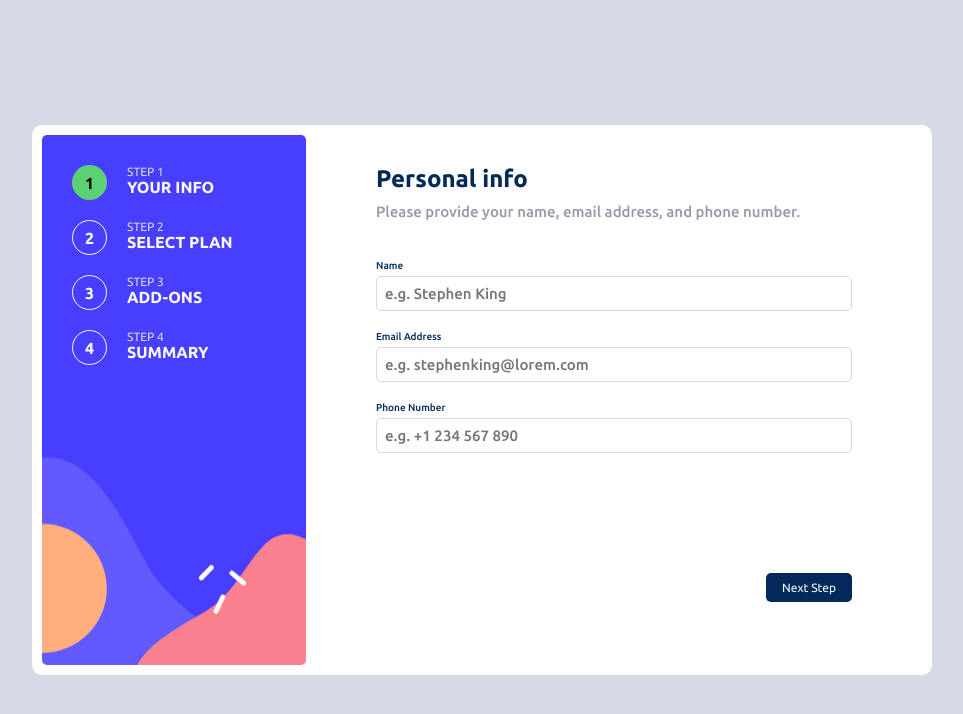
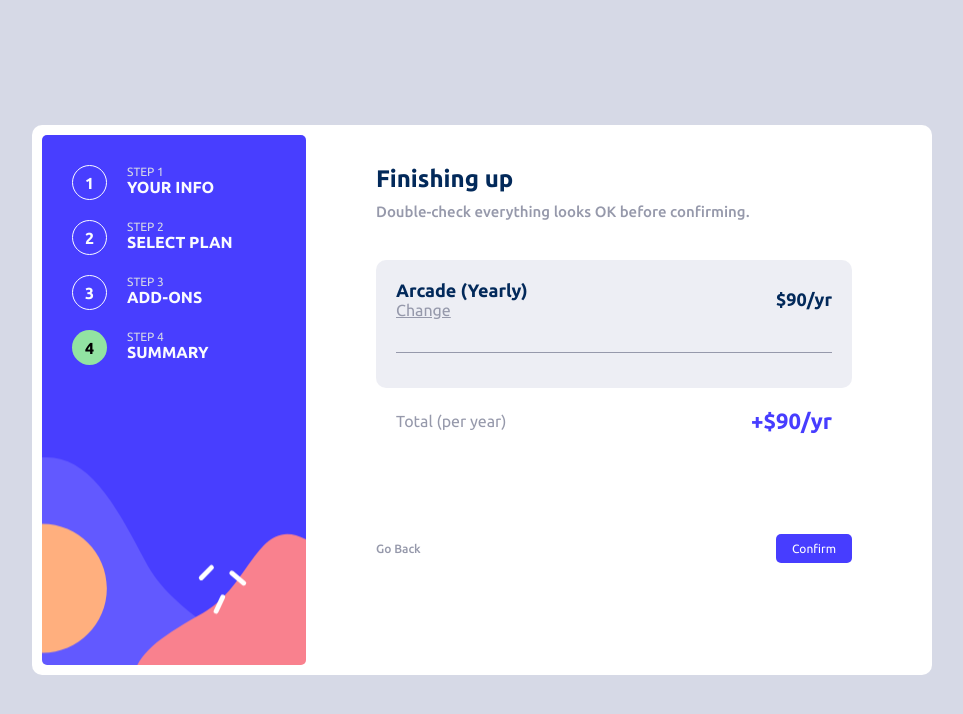
Before and after one commit to Dhruv-Srivastava/Multi-Step-Form-FEM, a React (Vite) app: page / in a window 1280 px wide. Shown: the top 714 px of the page, without its empty margins (158-1121 px from the left). Built offline with nearby package versions, Linux system fonts and the light colour scheme.

Commit message:
Add Summary Section

```diff
--- a/src/App.css
+++ b/src/App.css
@@ -11,7 +11,7 @@
   --magnolia: hsl(217, 100%, 97%);
   --wlabaster: hsl(231, 100%, 99%);
   --white: hsl(0, 0%, 100%);
-  --green: hsl(132, 56%, 59%);
+  --green: hsl(132, 59%, 73%);
   --black: hsl(0, 0%, 0%);
 }
 
@@ -87,7 +87,7 @@ main#form-container {
   padding-block: 30px;
 }
 
-.form-content{
+.form-content {
   height: 100%;
   width: 100%;
 }
@@ -104,7 +104,7 @@ main#form-container {
   margin-bottom: 40px;
 }
 
-.form-content .label-container{
+.form-content .label-container {
   margin-bottom: 5px;
   font-weight: 500;
   font-size: 10px;
@@ -112,17 +112,17 @@ main#form-container {
   justify-content: space-between;
 }
 
-.form-content label.p-info{
+.form-content label.p-info {
   color: var(--marine-blue);
 }
 
-.form-content label.error-label{
+.form-content label.error-label {
   color: var(--strawberry-red);
   font-weight: 700;
 }
 
-
-.form-content input[type="text"],.form-content input[type="email"]{
+.form-content input[type="text"],
+.form-content input[type="email"] {
   display: block;
   width: 100%;
   outline: none;
@@ -138,14 +138,13 @@ main#form-container {
   color: var(--marine-blue);
 }
 
-.form-content input:focus{
+.form-content input:focus {
   border-color: var(--purplish-blue);
 }
 
-.form-content input.invalid-input{
+.form-content input.invalid-input {
   border-color: var(--strawberry-red);
 }
-
 
 #form-container .navbar {
   height: 100%;
@@ -194,19 +193,18 @@ main#form-container {
   font-weight: 700;
 }
 
-
 /* Section 2- Select your plan*/
 
-.form-content input[type="radio"]{
+.form-content input[type="radio"] {
   display: none;
 }
 
-.form-content .plan-info-container{
+.form-content .plan-info-container {
   display: flex;
   gap: 20px;
 }
 
-.form-content label.plan-label{
+.form-content label.plan-label {
   border: 1px solid var(--cool-gray);
   border-radius: 10px;
   cursor: pointer;
@@ -218,42 +216,42 @@ main#form-container {
   min-width: 160px;
 }
 
-label.plan-label img.plan-icon{
+label.plan-label img.plan-icon {
   height: 50px;
   width: 50px;
 }
 
-.form-content label.plan-label:hover{
+.form-content label.plan-label:hover {
   border-color: var(--purplish-blue);
 }
 
-.form-content label.bg-active{
+.form-content label.bg-active {
   background-color: hsla(228, 100%, 84%, 0.366);
-  border-color: var(--purplish-blue)
+  border-color: var(--purplish-blue);
 }
 
-.plan-title{
+.plan-title {
   font-size: 20px;
   color: var(--marine-blue);
   margin-bottom: 5px;
 }
 
-.plan-price{
+.plan-price {
   font-size: 12px;
   color: var(--cool-gray);
   font-weight: 500;
   margin-bottom: 5px;
 }
 
-.free{
+.free {
   color: var(--marine-blue);
   font-size: 12px;
   margin-bottom: 7.5px;
   font-weight: 500;
 }
 
-.plan-duration-container{
-  background: hsla(229, 24%, 87%, 0.447);;
+.plan-duration-container {
+  background: hsla(229, 24%, 87%, 0.447);
   border: none;
   border-radius: 10px;
   padding: 10px 20px;
@@ -261,32 +259,30 @@ label.plan-label img.plan-icon{
   text-align: center;
 }
 
-.plan-duration-container label{
+.plan-duration-container label {
   font-size: 16px;
   font-weight: 700;
   cursor: pointer;
   margin-right: 20px;
 }
 
-.plan-duration-container .toggle{
+.plan-duration-container .toggle {
   height: 100px;
   width: 50px;
   background: red;
 }
 
-
 /* Section 3- Add Ons */
 
 /* Footer */
 
-.form-content .add-ons-container{
+.form-content .add-ons-container {
   display: flex;
   flex-direction: column;
   gap: 20px;
 }
 
-
-.add-ons-container label.add-on-label{
+.add-ons-container label.add-on-label {
   width: 100%;
   display: flex;
   padding: 20px 15px;
@@ -297,15 +293,15 @@ label.plan-label img.plan-icon{
   cursor: pointer;
 }
 
-.add-ons-container label.add-on-label:hover{
+.add-ons-container label.add-on-label:hover {
   border-color: var(--purplish-blue);
 }
 
-label.add-on-label input[type="checkbox"]{
+label.add-on-label input[type="checkbox"] {
   display: none;
 }
 
-label.add-on-label .checkbox{
+label.add-on-label .checkbox {
   width: 20px;
   height: 20px;
   border: 1px solid var(--cool-gray);
@@ -315,27 +311,101 @@ label.add-on-label .checkbox{
   justify-content: center;
 }
 
-label.add-on-label .add-on-name{
+label.add-on-label .add-on-name {
   font-size: 16px;
   color: var(--marine-blue);
   font-weight: 700;
   margin-bottom: 5px;
 }
 
-label.add-on-label .add-on-description{
+label.add-on-label .add-on-description {
   font-size: 14px;
   color: var(--cool-gray);
   font-weight: 700;
 }
 
-label.add-on-label .add-on-price{
+label.add-on-label .add-on-price {
   margin-left: auto;
   font-size: 16px;
   color: var(--purplish-blue);
 }
 
+/* Section 4 - Summary */
 
+.form-content .summary-info-container {
+  background: hsla(229, 24%, 87%, 0.447);
+  padding: 20px;
+  border-radius: 10px;
+}
 
+.summary-info-container .plan-summary-info {
+  font-size: 18px;
+  color: var(--marine-blue);
+  font-weight: 700;
+}
+
+.summary-info-container .plan-addon-info {
+  font-size: 14px;
+  color: var(--cool-gray);
+}
+
+.summary-info-container .plan-summary {
+  display: flex;
+  align-items: center;
+  justify-content: space-between;
+}
+
+.summary-info-container .plan-summary:nth-child(1) {
+  padding-bottom: 33px;
+  border-bottom: 1px solid var(--cool-gray);
+  margin-bottom: 15px;
+}
+
+.summary-info-container .plan-summary:not(:nth-child(1)) {
+  padding-bottom: 15px;
+}
+
+.summary-info-container .go-to-plan {
+  font-size: 16px;
+  color: var(--cool-gray);
+  text-decoration: underline;
+  cursor: pointer;
+}
+
+.form-content .final-price {
+  display: flex;
+  justify-content: space-between;
+  align-items: center;
+  margin-top: 20px;
+  padding-inline: 20px;
+  font-size: 16px;
+  color: var(--cool-gray);
+}
+
+.final-price .total-cost {
+  color: var(--purplish-blue);
+  font-weight: 700;
+  font-size: 22px;
+}
+
+.submit-container{
+  display: flex;
+  flex-direction: column;
+  align-items: center;
+  max-width: 600px;
+  gap: 30px;
+}
+
+.submit-container h1{
+  color: var(--marine-blue);
+}
+
+.submit-container p{
+  color: var(--cool-gray);
+  font-size: 18px;
+  line-height: 1.5;
+  text-align: center;
+}
 
 footer {
   display: flex;
--- a/src/components/Footer.jsx
+++ b/src/components/Footer.jsx
@@ -1,14 +1,14 @@
 import Button from "./Button";
 
-export default function Footer({ formSectionView }) {
+export default function Footer({ formSectionView, variant="next-step", content="Next Step"}) {
   return (
     <footer>
       <Button
-        variant="next-step"
+        variant={variant}
         formSectionView={formSectionView}
         type="submit"
       >
-        Next Step
+      {content}
       </Button>
 
       {formSectionView > 1 && (
--- a/src/components/Form.jsx
+++ b/src/components/Form.jsx
@@ -7,7 +7,10 @@ import Summary from "./Summary";
 import Navbar from "./Navbar";
 
 export default function Form() {
-  const [formSectionView, setFormSectionView] = useState(1);
+  const [formSectionView, setFormSectionView] = useState(4);
+
+  const [formSubmitted, setFormSubmitted] = useState(false);
+
 
   const [formData, setFormData] = useState({
     name: "",
@@ -15,16 +18,16 @@ export default function Form() {
     phone: "",
     plan: "arcade",
     duration: "year",
-    addOns:{
-      onlineService:true,
-      largerStorage:false,
-      customProfile:true,
-    }
+    addOns: {
+      onlineService: false,
+      largerStorage: false,
+      customProfile: false,
+    },
   });
 
   return (
     <main id="form-container">
-      <Navbar formSectionView={formSectionView} />
+      <Navbar formSectionView={formSectionView} setFormSectionView={setFormSectionView}/>
       <section id="form-content-container">
         {formSectionView === 1 ? (
           <Info
@@ -48,7 +51,14 @@ export default function Form() {
             setFormSectionView={setFormSectionView}
           />
         ) : (
-          <Summary />
+          <Summary
+            formData={formData}
+            setFormData={setFormData}
+            formSectionView={formSectionView}
+            setFormSectionView={setFormSectionView}
+            formSubmitted={formSubmitted}
+            setFormSubmitted={setFormSubmitted}
+          />
         )}
       </section>
     </main>
--- a/src/components/Navbar.jsx
+++ b/src/components/Navbar.jsx
@@ -17,6 +17,7 @@ export default function Navbar({ formSectionView }) {
         stepNumber={1}
         stepName={"your info"}
         active={formSectionView === 1}
+
       />
       <NavItem
         stepNumber={2}
--- /dev/null
+++ b/src/components/ServiceSummary.jsx
@@ -0,0 +1,39 @@
+import { capitalize } from "../utils/capitalize";
+import { addOnsList, planList } from "../utils/price";
+
+const nameMapper = {
+    arcade:"arcade",
+    advanced:"advanced",
+    pro:"pro",
+    onlineService: "Online Service",
+    largerStorage: "Larger Storage",
+    customProfile: "Customize Profile"
+}
+
+export default function ServiceSummary({ name, duration, setFormSectionView ,className }) {
+
+    const priceMapper= name in planList?planList:addOnsList
+  return (
+    <div className="plan-summary">
+      <div className="plan-name-container">
+        <h3 className={className}>
+          {
+            (name in planList) ? `${capitalize(name)}` : nameMapper[name]
+          }
+          {
+            (name in planList) && ` (${capitalize(duration)}ly)`
+          }
+        </h3>
+        {name in planList && (
+          <a className="go-to-plan" onClick={() => setFormSectionView(2)}>
+            Change
+          </a>
+        )}
+      </div>
+      <h3 className={className}>
+        {name in addOnsList && "+"}${duration === "year" ? priceMapper[name] * 10 : priceMapper[name]}/
+        {duration === "year" ? "yr" : "mo"}
+      </h3>
+    </div>
+  );
+}
--- a/src/components/Summary.jsx
+++ b/src/components/Summary.jsx
@@ -1,5 +1,83 @@
-export default function Summary(){
-    return (
-        <h1>Finishing up</h1>
-    )
+import { addOnsList, planList } from "../utils/price";
+import Footer from "./Footer";
+import ServiceSummary from "./ServiceSummary";
+import iconThankYou from "../assets/images/icon-thank-you.svg"
+
+export default function Summary({
+  formData,
+  setFormData,
+  formSectionView,
+  setFormSectionView,
+  formSubmitted,
+  setFormSubmitted,
+}) {
+  function handleSubmit(e) {
+    e.preventDefault();
+    if (e.nativeEvent.submitter.className === "go-back") {
+      setFormSectionView((prev) => prev - 1);
+      return;
+    }
+
+    setFormSubmitted(true);
+  }
+  const addOnsDetails = Object.keys(formData.addOns).filter(
+    (addOn) => formData.addOns[addOn]
+  );
+
+  const totalCost =
+    planList[formData.plan] +
+    addOnsDetails.reduce((sum, addOn) => sum + addOnsList[addOn], 0);
+
+  const addOnElements = addOnsDetails.map((addOn) => (
+    <ServiceSummary
+      name={addOn}
+      duration={formData.duration}
+      setFormSectionView={setFormSectionView}
+      key={addOn}
+      className="plan-addon-info"
+    />
+  ));
+
+  return (
+    <>
+      {formSubmitted ? (
+        <div className="submit-container">
+          <img src={iconThankYou} alt="Thank you icon" />
+          <h1 className="thank-you-heading">Thank you!</h1>
+          <p className="thank-you-description">Thank you for confirming your subscription! We hope you have fun using our platform. If you ever need support, please feel free to email us at support@loremgaming.com</p>
+        </div>
+      ) : (
+        <div className="form-content">
+          <h1 className="page-name">Finishing up</h1>
+          <h5 className="page-description">
+            Double-check everything looks OK before confirming.
+          </h5>
+
+          <form onSubmit={handleSubmit}>
+            <div className="summary-info-container">
+              <ServiceSummary
+                name={formData.plan}
+                duration={formData.duration}
+                setFormSectionView={setFormSectionView}
+                className="plan-summary-info"
+              />
+              {addOnElements}
+            </div>
+            <div className="final-price">
+              <p>Total (per {formData.duration})</p>
+              <p className="total-cost">
+                +${formData.duration === "year" ? totalCost * 10 : totalCost}/
+                {formData.duration === "year" ? "yr" : "mo"}
+              </p>
+            </div>
+            <Footer
+              formSectionView={formSectionView}
+              variant="confirm"
+              content="Confirm"
+            />
+          </form>
+        </div>
+      )}
+    </>
+  );
 }
--- /dev/null
+++ b/src/utils/capitalize.js
@@ -0,0 +1,3 @@
+export function capitalize(word){
+    return word[0].toUpperCase() + word.slice(1);
+}
```
